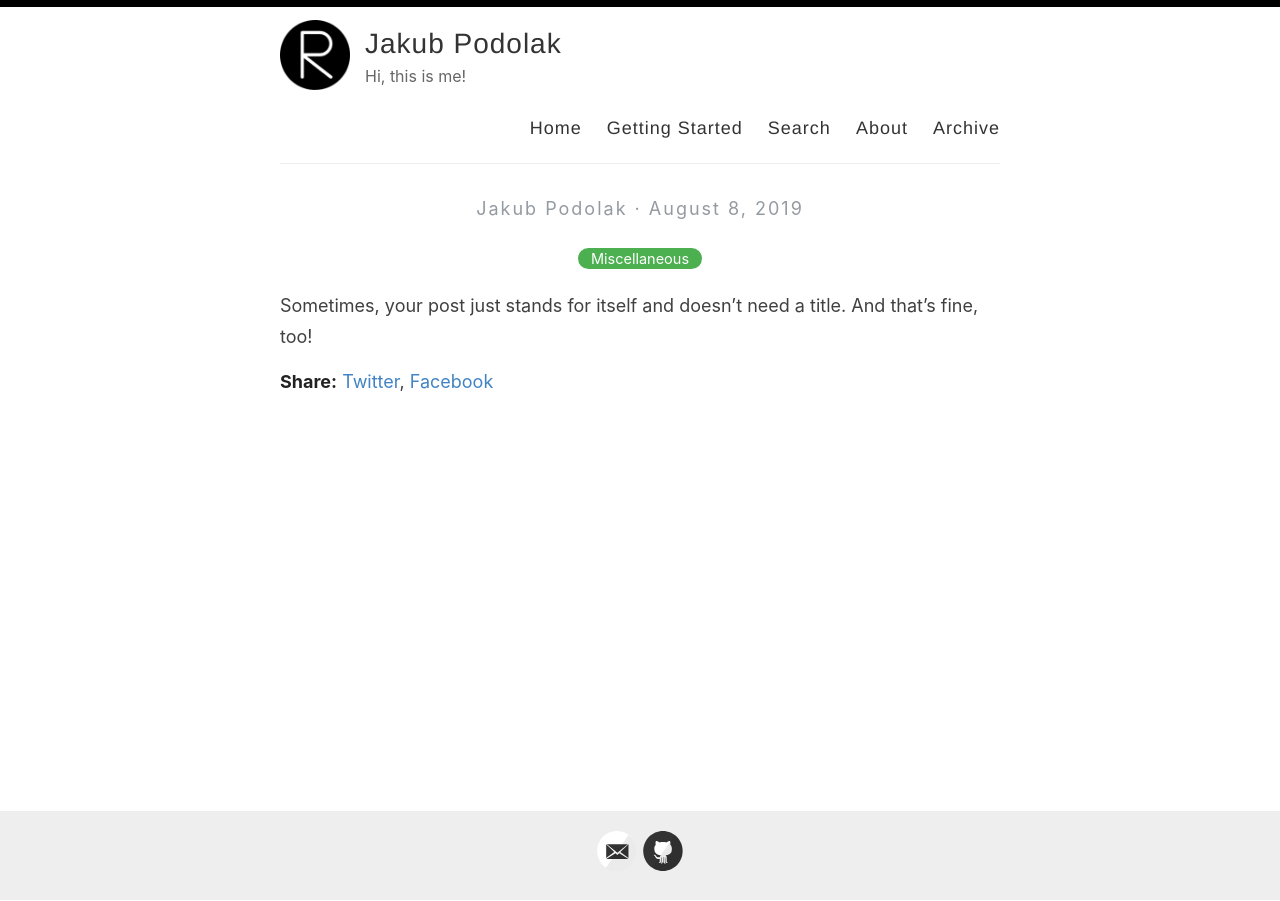
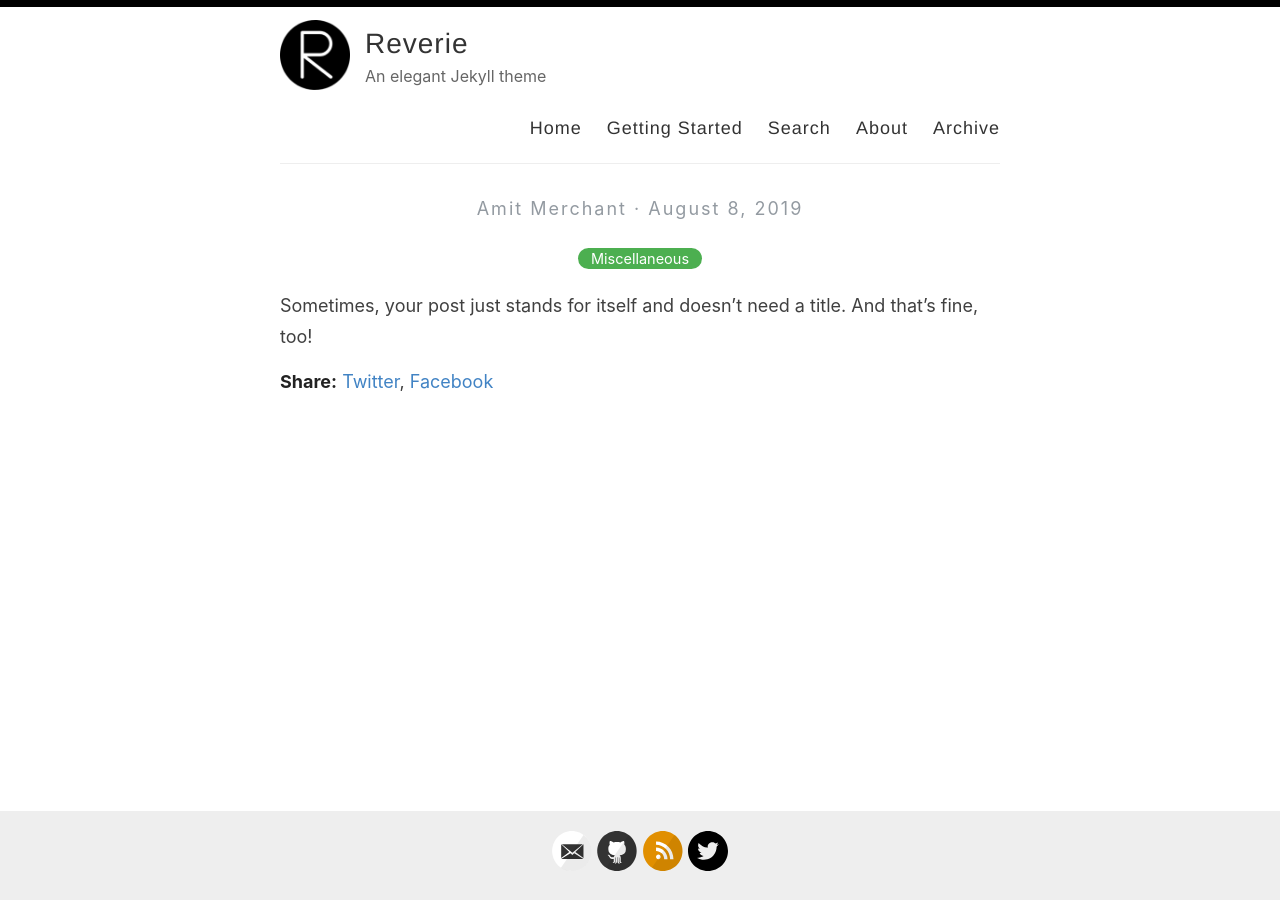
Before and after one commit to jjp241/jjp241.github.io, a Jekyll site: the page built from _posts/2019-08-08-no-title-posts.md, in a window 1280 px wide. Built offline with Jekyll 4.4.1, drawn with Linux system fonts in a browser that asks for light colours.

Commit message:
Reset config

```diff
--- a/_config.yml
+++ b/_config.yml
@@ -3,13 +3,13 @@
 #
 
 # Name of your site (displayed in the header)
-name: Jakub Podolak
+name: Reverie
 
 # Name of the author
-author: Jakub Podolak
+author: Amit Merchant
 
 # Short bio or description (displayed in the header)
-description: Hi, this is me!
+description: An elegant Jekyll theme
 
 # URL of your avatar or profile pic (you could use your GitHub profile pic)
 avatar: /images/reverie.png
@@ -21,15 +21,15 @@ avatar: /images/reverie.png
 # Includes an icon in the footer for each username you enter
 footer-links:
   dribbble:
-  email: jakub.podolak.241@gmail.com
+  email: amit.d.merchant@gmail.com
   facebook:
   flickr:
-  github: jjp241
+  github: amitmerchant1990/reverie
   instagram:
   linkedin:
   pinterest:
-  rss:
-  twitter:
+  rss: rss
+  twitter: amit_merchant
   stackoverflow:
   youtube: # channel/<your_long_string> or user/<user-name>
   googleplus: # anything in your profile username that comes after plus.google.com/
@@ -48,8 +48,8 @@ google_analytics: UA-43339302-11
 
 # Your website URL (e.g. http://amitmerchant1990.github.io or http://www.amitmerchant.com)
 # Used for Sitemap.xml and your RSS feed
-url: http://jjp241.github.io
-enforce_ssl: http://jjp241.github.io
+url: http://www.amitmerchant.com/reverie
+enforce_ssl: https://www.amitmerchant.com/reverie
 
 # If you're hosting your site at a Project repository on GitHub pages
 # (http://yourusername.github.io/repository-name)
```
